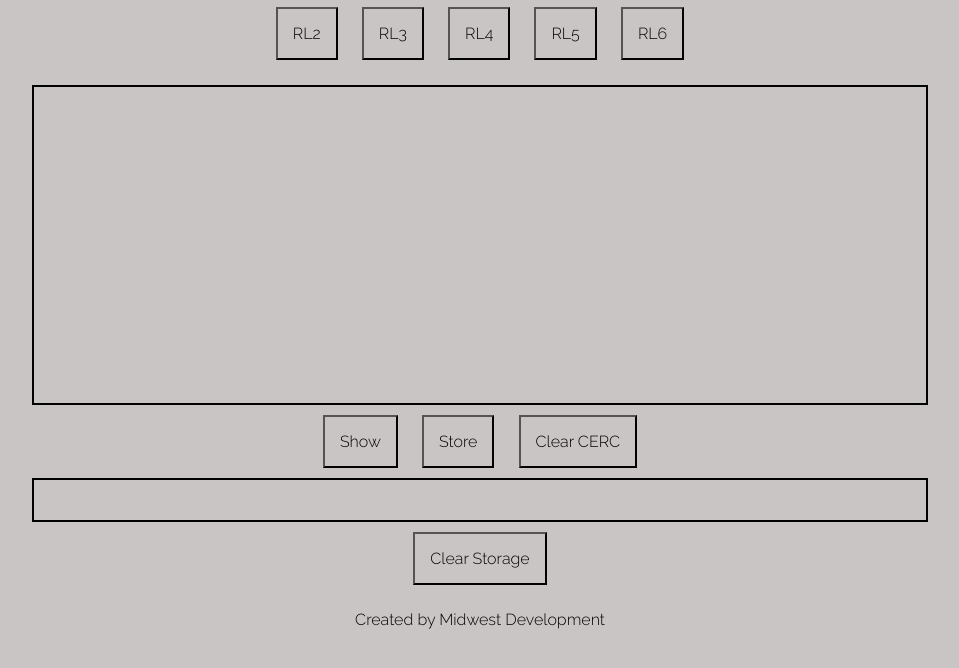
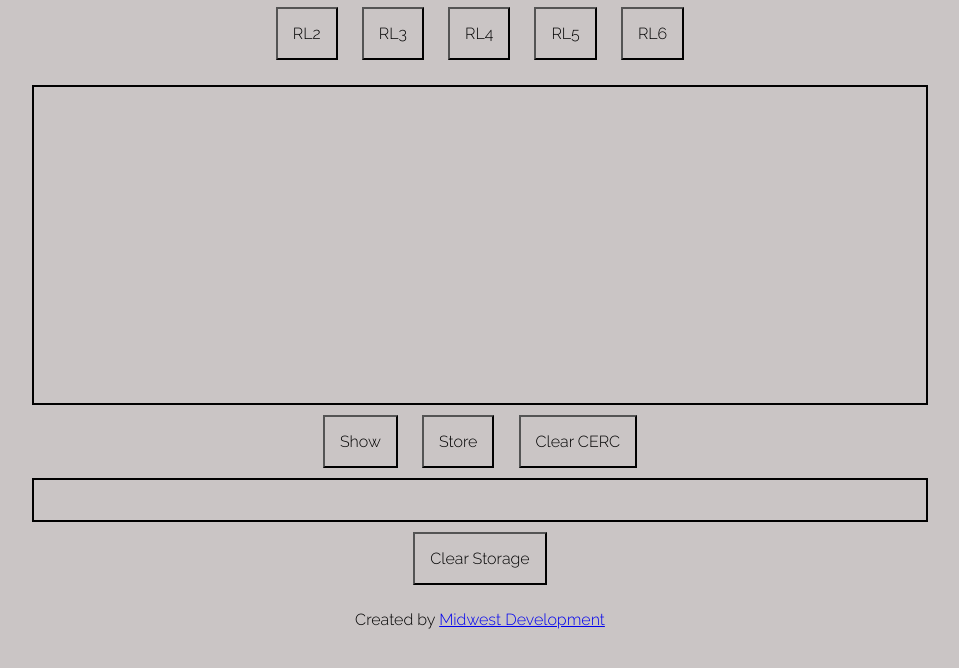
Before and after one commit to mcgidoug/il-common-core-cerc-creator, a website with bundled scripts: page index.html in a window 1280 px wide. Shown: the part 118-786 px from the top of the page, without its empty margins (160-1119 px from the left). Built offline with nearby package versions, Linux system fonts and the light colour scheme.

Commit message:
updated footer with link to midwest development site

```diff
--- a/index.html
+++ b/index.html
@@ -38,7 +38,8 @@
             <button id="clear_button">Clear Storage</button>
         </div>
         <!-- FOOTER -->
-        <footer>Created by Midwest Development</footer>
+        <footer>Created by <a href="https://midwest-development.vercel.app/" target="_blank">Midwest Development</a>
+        </footer>
     </div>
 
     <!-- js script -->
--- a/style.css
+++ b/style.css
@@ -82,6 +82,10 @@ footer {
   margin-top: 15px;
 }
 
+a:visited {
+  color: inherit;
+}
+
 /* MEDIA QUERIES - TABLETS */
 
 @media screen and (max-width: 1024px) {
```
